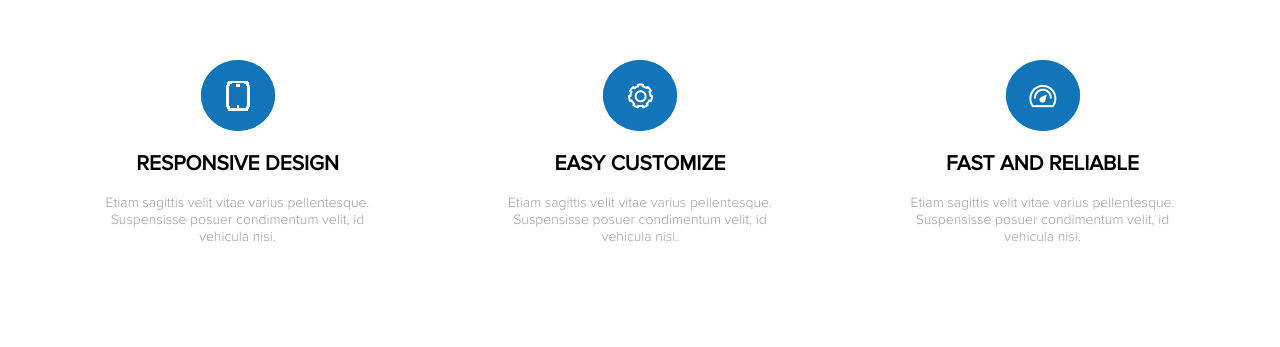
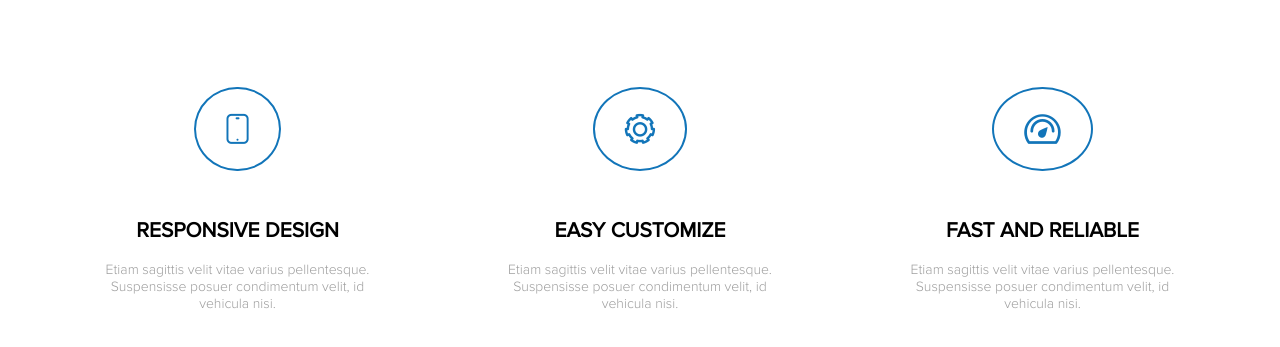
Before and after one commit to pomogaeva/css-selectors-hw-1, a plain HTML site: page index.html in a window 1280 px wide. Shown: the part 105-452 px from the top of the page. Drawn offline with Linux system fonts and the light colour scheme.

Commit message:
updated icons

```diff
--- /dev/null
+++ b/icons/style.css
@@ -0,0 +1,36 @@
+@font-face {
+  font-family: 'icomoon';
+  src:  url('fonts/icomoon.eot?p2230t');
+  src:  url('fonts/icomoon.eot?p2230t#iefix') format('embedded-opentype'),
+    url('fonts/icomoon.ttf?p2230t') format('truetype'),
+    url('fonts/icomoon.woff?p2230t') format('woff'),
+    url('fonts/icomoon.svg?p2230t#icomoon') format('svg');
+  font-weight: normal;
+  font-style: normal;
+  font-display: block;
+}
+
+[class^="icon-"], [class*=" icon-"] {
+  /* use !important to prevent issues with browser extensions that change fonts */
+  font-family: 'icomoon' !important;
+  speak: never;
+  font-style: normal;
+  font-weight: normal;
+  font-variant: normal;
+  text-transform: none;
+  line-height: 1;
+
+  /* Better Font Rendering =========== */
+  -webkit-font-smoothing: antialiased;
+  -moz-osx-font-smoothing: grayscale;
+}
+
+.icon-Dashboard:before {
+  content: "\e900";
+}
+.icon-Settings:before {
+  content: "\e901";
+}
+.icon-Tablet:before {
+  content: "\e902";
+}
--- a/index.html
+++ b/index.html
@@ -5,6 +5,7 @@
   <meta charset="UTF-8">
   <meta name="viewport" content="width=device-width, initial-scale=1.0">
   <link rel="stylesheet" href="./style.css">
+  <link rel="stylesheet" href="./icons/style.css">
   <title>HW - CSS selectors. Part 1</title>
 </head>
 
@@ -13,7 +14,9 @@
   <main>
 
     <section class="left">
-      <span class="icon mob"></span>
+      <span class="icon-container">
+        <i class="icon-Tablet"></i>
+      </span>
       <h1 class="title">responsive design</h1>
       <p>
         Etiam sagittis velit vitae varius pellentesque. Suspensisse posuer condimentum velit, id vehicula nisi.
@@ -21,7 +24,9 @@
     </section>
 
     <section class="center">
-      <span class="icon cog"></span>
+      <span class="icon-container">
+        <i class="icon-Settings"> </i>
+      </span>
       <h1 class="title">easy customize</h1>
       <p>
         Etiam sagittis velit vitae varius pellentesque. Suspensisse posuer condimentum velit, id vehicula nisi.
@@ -29,7 +34,9 @@
     </section>
 
     <section class="right">
-      <span class="icon dashboard"></span>
+      <span class="icon-container">
+        <i class="icon-Dashboard"> </i>
+      </span>
       <h1 class="title">fast and reliable</h1>
       <p>
         Etiam sagittis velit vitae varius pellentesque. Suspensisse posuer condimentum velit, id vehicula nisi.
--- a/style.css
+++ b/style.css
@@ -39,33 +39,32 @@ section {
   text-transform: uppercase;
 }
 
-.icon {
-  padding: 25px 35px;
+.icon-container {
+  width: max-content;
+  display: inline-block;
+  align-items: center;
+  justify-content: center;
+  padding: 25px 30px;
   border: 2px solid #1275b9;
   border-radius: 50%;
+  transition: background-color .4s;
+  cursor: pointer;
+}
+
+.icon-Dashboard,
+.icon-Settings,
+.icon-Tablet {
+  font-size: 30px;
+  color: #1275b9;
+}
+
+.icon-container:hover {
+  background-color: #1275b9;
+}
+
+.icon-container:hover,
+.icon-Dashboard:hover,
+.icon-Settings:hover,
+.icon-Tablet:hover {
   color: #fff;
 }
-
-.cog {
-  background: #1275b9 url(./img/Settings.png) no-repeat center;
-}
-
-.cog:hover {
-  background: #fff url(./img/Settings-blue.png) no-repeat center;
-}
-
-.mob {
-  background:  #1275b9 url(./img/Tablet-white.png) no-repeat center;
-}
-
-.mob:hover {
-  background:  #fff url(./img/Tablet.png) no-repeat center;
-}
-
-.dashboard {
-  background:  #1275b9 url(./img/Dashboard.png) no-repeat center;
-}
-
-.dashboard:hover {
-  background:  #fff url(./img/Dashboard-blue.png) no-repeat center;
-}
```
Also changed, not shown: icons/fonts/icomoon.ttf (added), icons/fonts/icomoon.woff (added), img/Dashboard-blue.png (deleted), img/Dashboard.png (deleted), img/Settings-blue.png (deleted), img/Settings.png (deleted), img/Tablet-white.png (deleted), img/Tablet.png (deleted), 2 other files.
